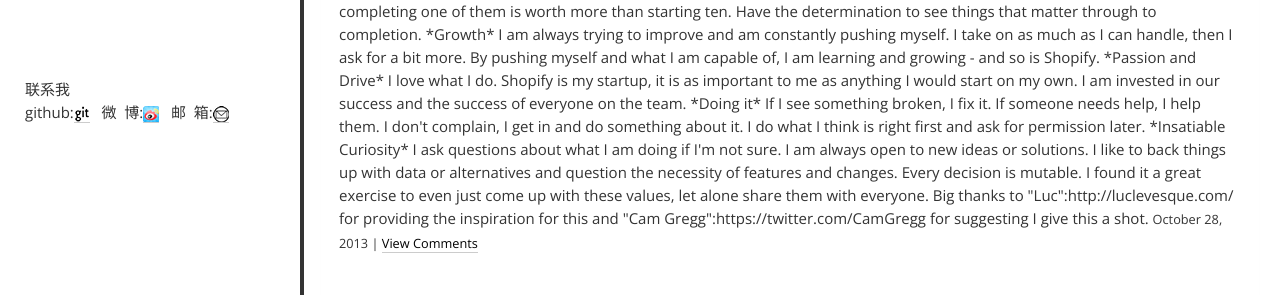
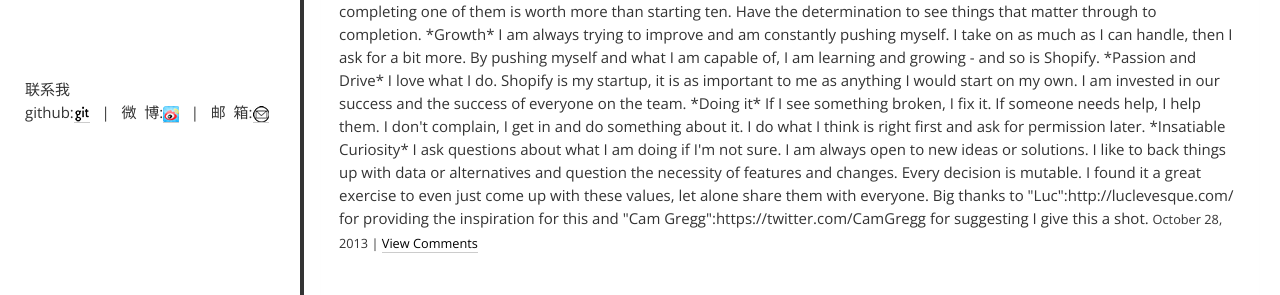
Before and after one commit to lanffy/lanffy.github.io, a Jekyll site: the page built from index.html, in a window 1280 px wide. Shown: the part 470-765 px from the top of the page. Built offline with Jekyll 4.4.1, drawn with Linux system fonts in a browser that asks for light colours; nearby versions of some CDN libraries; Markdown is read by kramdown in place of the engine named in the settings; the list of posts is cut into pages by our own code.

```diff
--- a/_layouts/default.html
+++ b/_layouts/default.html
@@ -41,7 +41,7 @@
 			<br/>
 			<br/>
 
-			<div><p>联系我<br/>github:<a href="https://github.com/lanffy" target=_blank><img src="../images/github.png" title="github" alt="github" /></a>&nbsp;&nbsp;&nbsp;微&nbsp;&nbsp;博:<a href="http://weibo.com/206661350" target=_blank><img src="../images/weibo.png" title="微博" alt="weibo" /></a>&nbsp;&nbsp;&nbsp;邮&nbsp;&nbsp;箱:<a href="mailto:rlanffy@gmail.com"><img src="../images/email.jpg" title="给我发邮件" alt="mail to me" /></a></p>
+			<div><p>联系我<br/>github:<a href="https://github.com/lanffy" target=_blank><img src="../images/github.png" title="github" alt="github" /></a>&nbsp;&nbsp;&nbsp;|&nbsp;&nbsp;&nbsp;微&nbsp;&nbsp;博:<a href="http://weibo.com/206661350" target=_blank><img src="../images/weibo.png" title="微博" alt="weibo" /></a>&nbsp;&nbsp;&nbsp;|&nbsp;&nbsp;&nbsp;邮&nbsp;&nbsp;箱:<a href="mailto:rlanffy@gmail.com"><img src="../images/email.jpg" title="给我发邮件" alt="mail to me" /></a></p>
 			</div>
 		</div>
       <div class="span8 main offset4">
```
